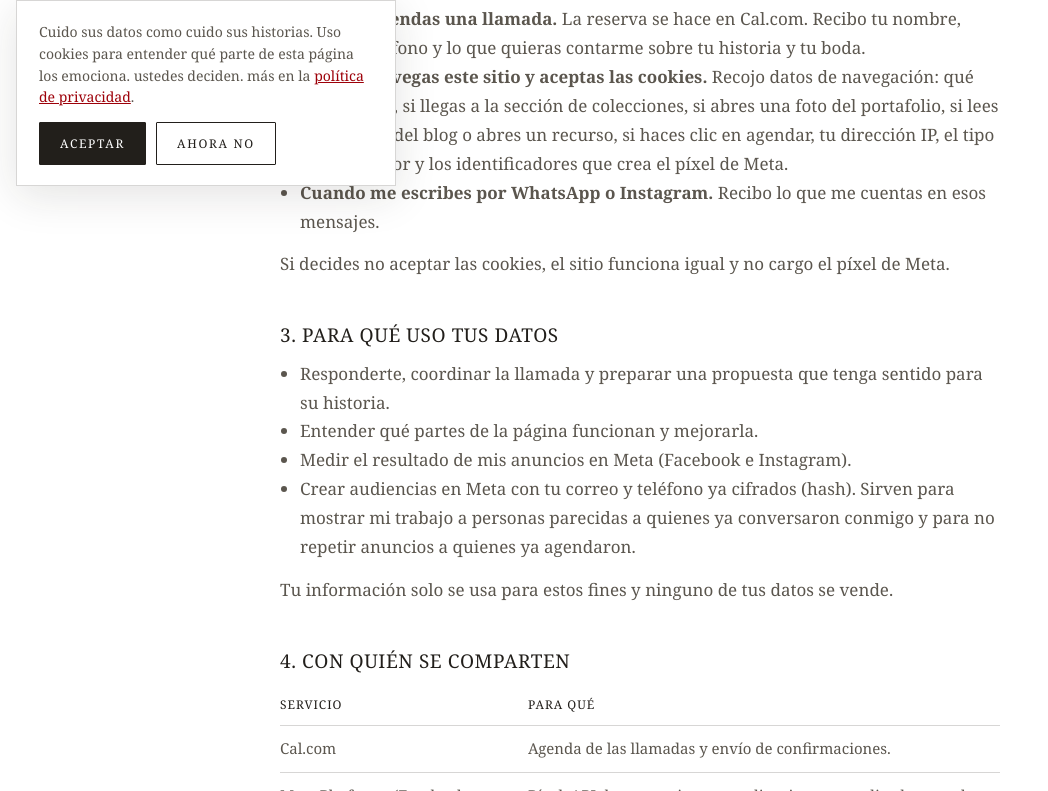
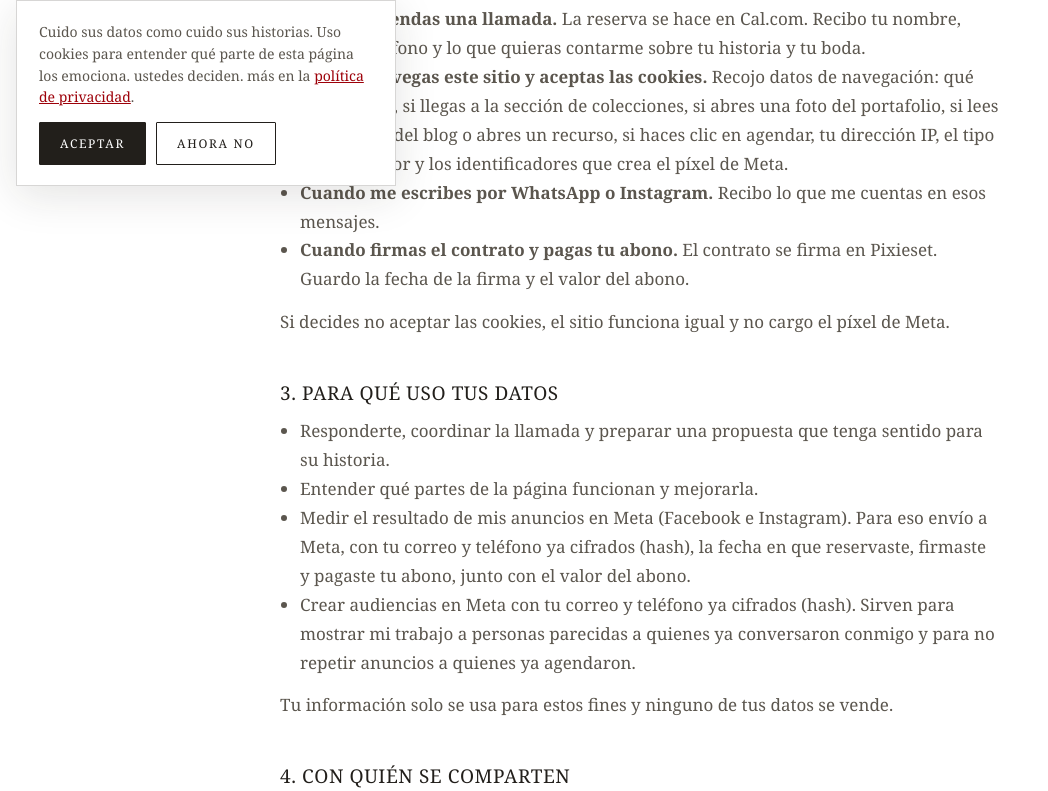
Before and after one commit to meltrujillo/meltrujillo, a plain HTML site: page privacidad.html in a window 1280 px wide. Shown: the part 598-1389 px from the top of the page, without its empty margins (0-1048 px from the left). Drawn offline with Linux system fonts and the light colour scheme; a web font is replaced by a local one.

Commit message:
Add files via upload

```diff
--- a/privacidad.html
+++ b/privacidad.html
@@ -46,6 +46,7 @@
       <li><strong>Cuando agendas una llamada.</strong> La reserva se hace en Cal.com. Recibo tu nombre, correo, teléfono y lo que quieras contarme sobre tu historia y tu boda.</li>
       <li><strong>Cuando navegas este sitio y aceptas las cookies.</strong> Recojo datos de navegación: qué páginas ves, si llegas a la sección de colecciones, si abres una foto del portafolio, si lees un artículo del blog o abres un recurso, si haces clic en agendar, tu dirección IP, el tipo de navegador y los identificadores que crea el píxel de Meta.</li>
       <li><strong>Cuando me escribes por WhatsApp o Instagram.</strong> Recibo lo que me cuentas en esos mensajes.</li>
+      <li><strong>Cuando firmas el contrato y pagas tu abono.</strong> El contrato se firma en Pixieset. Guardo la fecha de la firma y el valor del abono.</li>
     </ul>
     <p>Si decides no aceptar las cookies, el sitio funciona igual y no cargo el píxel de Meta.</p>
 
@@ -53,7 +54,7 @@
     <ul>
       <li>Responderte, coordinar la llamada y preparar una propuesta que tenga sentido para su historia.</li>
       <li>Entender qué partes de la página funcionan y mejorarla.</li>
-      <li>Medir el resultado de mis anuncios en Meta (Facebook e Instagram).</li>
+      <li>Medir el resultado de mis anuncios en Meta (Facebook e Instagram). Para eso envío a Meta, con tu correo y teléfono ya cifrados (hash), la fecha en que reservaste, firmaste y pagaste tu abono, junto con el valor del abono.</li>
       <li>Crear audiencias en Meta con tu correo y teléfono ya cifrados (hash). Sirven para mostrar mi trabajo a personas parecidas a quienes ya conversaron conmigo y para no repetir anuncios a quienes ya agendaron.</li>
     </ul>
     <p>Tu información solo se usa para estos fines y ninguno de tus datos se vende.</p>
```
